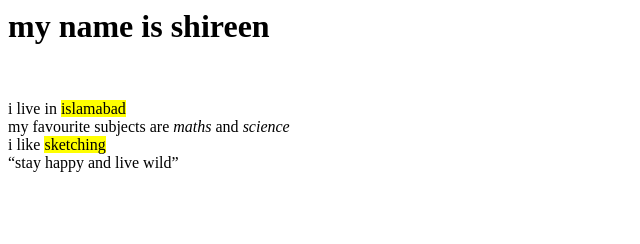
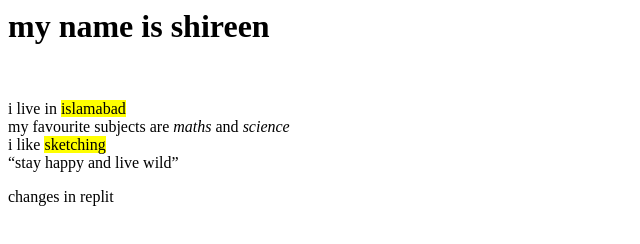
Before and after one commit to rav3nyt1/project1, a plain HTML site: page index.html in a window 1280 px wide. Shown: the whole page, without its empty margins (0-640 px from the left). Drawn offline with Linux system fonts and the light colour scheme.

Commit message:
i added a paragraph

```diff
--- a/a.html
+++ b/index.html
@@ -11,5 +11,6 @@
     i like <mark> sketching </mark> <br>
     <q>stay happy and live wild</q>
      </p>
+    <p>changes in replit</p>
   </body>
 </html>
```
Also changed, not shown: 2 other files.
